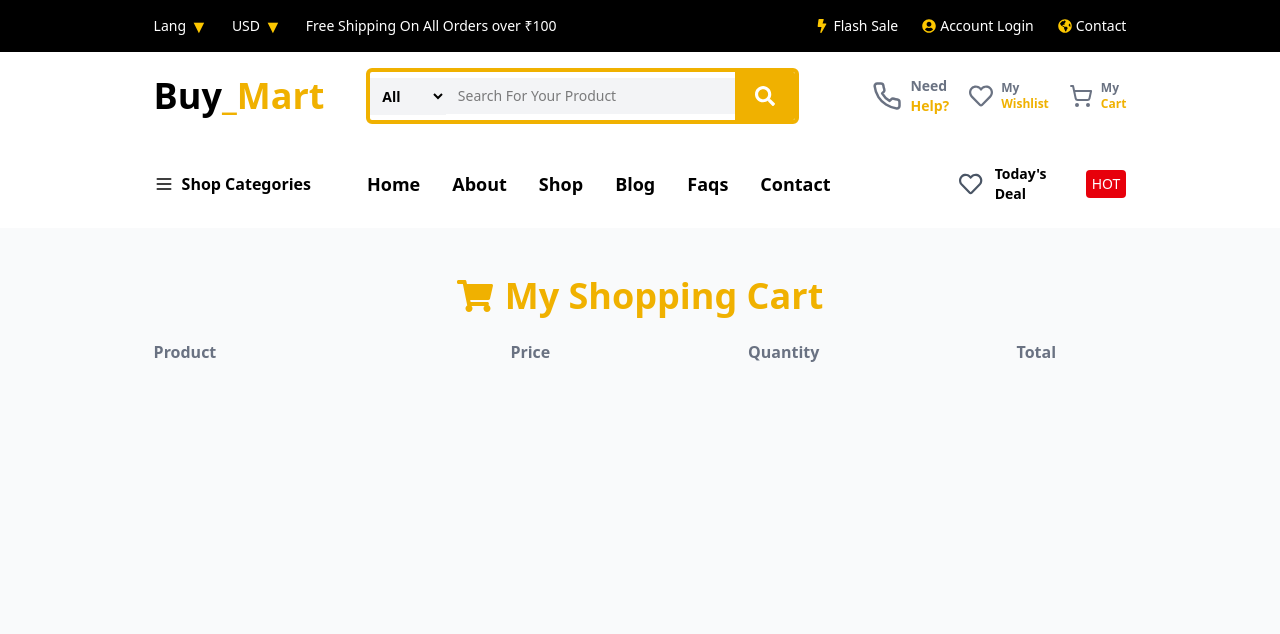
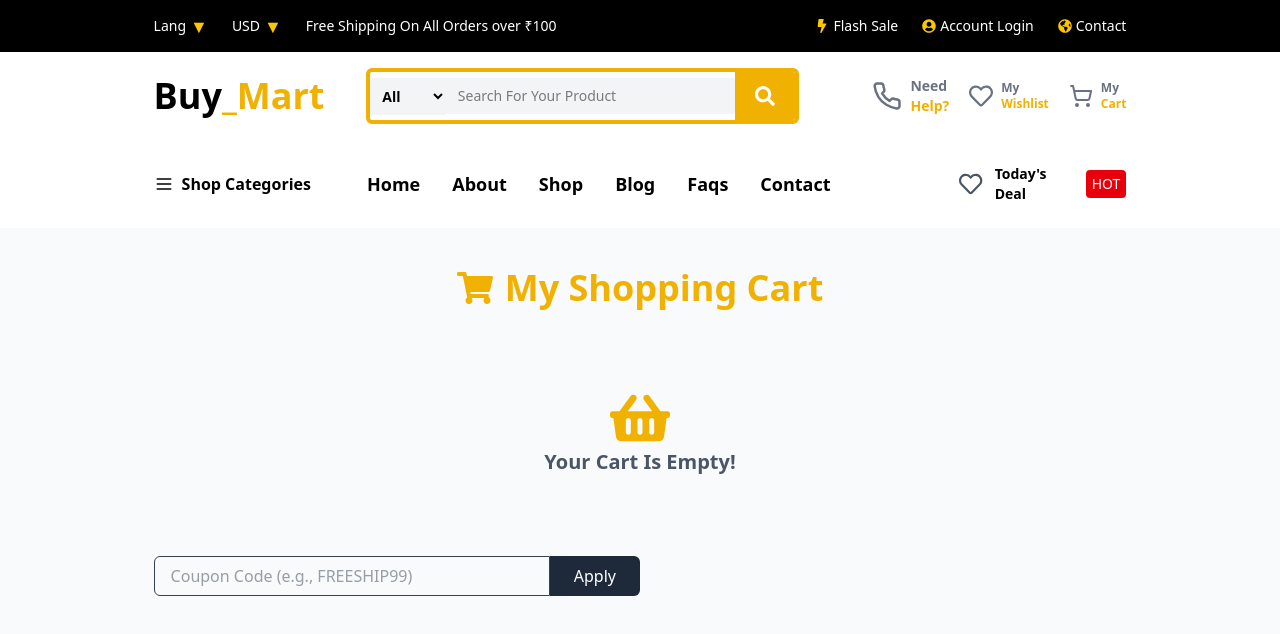
Before and after one commit to NiharikaNeha/Buy_Mart, a React (Vite) app: page /cart in a window 1280 px wide. Shown: the top 634 px of the page. Built offline with nearby package versions, Linux system fonts and the light colour scheme.

Commit message:
Coupon Created

```diff
--- a/src/components/Pages/Cart.jsx
+++ b/src/components/Pages/Cart.jsx
@@ -1,9 +1,9 @@
-import React, { useEffect } from "react";
-import { useState } from "react";
-import toast from "react-hot-toast";
-import { FaShoppingCart } from "react-icons/fa";
+import React, { useEffect, useState } from "react";
+import { toast, ToastContainer } from "react-toastify";
+import { FaShoppingBasket, FaShoppingCart } from "react-icons/fa";
 import { MdOutlineRemoveCircle } from "react-icons/md";
 import { useNavigate } from "react-router-dom";
+import "react-toastify/dist/ReactToastify.css";
 
 const Cart = () => {
   const [cart, setCart] = useState([]);
@@ -14,7 +14,9 @@ const Cart = () => {
     const storedCart = JSON.parse(localStorage.getItem("cartItems")) || [];
     const fixedCart = storedCart.map((item) => ({
       ...item,
-      Price: parseFloat(item.Price),
+      Price: parseFloat(
+        String(item.Price || item.price || "0").replace(/[^\d.-]/g, "")
+      ),
       quantity: item.quantity || 1,
     }));
     setCart(fixedCart);
@@ -31,6 +33,7 @@ const Cart = () => {
     setCart(updatedCart);
     localStorage.setItem("cartItems", JSON.stringify(updatedCart));
   };
+
   const removeFromCart = (id) => {
     const confirmRemove = window.confirm(
       "Do You Want To Remove This Item From Cart?"
@@ -42,9 +45,10 @@ const Cart = () => {
     localStorage.setItem("cartItems", JSON.stringify(updatedCart));
     toast.success("Item Removed From Cart");
   };
+
   const handleApplyCoupon = () => {
     const code = couponCode.trim().toLowerCase();
-    if (code === "freeship10") {
+    if (code === "freeship99") {
       setDiscount(10);
       toast.success("10% Discount Applied");
     } else {
@@ -52,6 +56,7 @@ const Cart = () => {
       toast.error("Invalid Coupon Code");
     }
   };
+
   const subtotal = cart.reduce(
     (acc, item) => acc + item.Price * item.quantity,
     0
@@ -59,19 +64,33 @@ const Cart = () => {
   const shipping = cart.length ? 300 : 0;
   const discountAmount = (subtotal * discount) / 100;
   const total = subtotal - discountAmount + shipping;
+
   const navigate = useNavigate();
   const handlePlaceOrder = () => {
     navigate("/checkout");
   };
+
   return (
-    <>
-      <div className="px-4 sm:px-8 lg:px-[12%] py-12 bg-gray-50 text-gray-800 min-h-screen">
-        <h1 className="flex items-center justify-center gap-3  text-2xl sm-text-3xl md:text-4xl font-bold text-center mb-12 text-yellow-500 font-bricolage">
+    <div className="px-4 sm:px-6 lg:px-[12%] py-10 bg-gray-50 text-gray-800 min-h-screen">
+      <h1 className="flex items-center justify-center gap-3 text-2xl sm:text-3xl md:text-4xl font-bold text-center mb-10 text-yellow-500 font-bricolage">
         <FaShoppingCart />
         My Shopping Cart
       </h1>
-        {/* Desktop View */}
-        <div className="mb:block overflow-x-auto">
+
+      <ToastContainer position="top-right" autoClose={1500} />
+
+      {/* Empty Cart View */}
+      {cart.length === 0 ? (
+        <div className="flex flex-col items-center justify-center py-20 text-gray-600">
+          <FaShoppingBasket className="text-6xl text-yellow-500 mb-4" />
+          <p className="text-lg sm:text-xl font-semibold text-center">
+            Your Cart Is Empty!
+          </p>
+        </div>
+      ) : (
+        <>
+          {/* Desktop Table View */}
+          <div className="hidden md:block overflow-x-auto">
             <table className="w-full text-left border-separate border-spacing-y-6">
               <thead>
                 <tr className="text-md text-gray-500 border-b border-gray-200">
@@ -83,34 +102,136 @@ const Cart = () => {
                 </tr>
               </thead>
               <tbody>
-              {cart.map(item => (
-                <tr key={item.Id} className="bg-white border rounded-xl shadow-sm">
+                {cart.map((item) => (
+                  <tr
+                    key={item.Id}
+                    className="bg-white border rounded-xl shadow-sm"
+                  >
                     <td className="text-center">
-                    <button onClick={() => removeFromCart(item.Id)} className="text-xl text-gray-400 hover:text-red-500">
-                       <MdOutlineRemoveCircle className="text-xl sm:text-2xl" />
+                      <button
+                        onClick={() => removeFromCart(item.Id)}
+                        className="text-xl text-gray-400 hover:text-red-500"
+                      >
+                        <MdOutlineRemoveCircle className="text-2xl" />
                       </button>
                     </td>
+
                     <td className="flex items-center gap-4 py-4 px-2">
                       <img
                         src={item.ProductsImage}
                         alt={item.Name}
-                      className="w-20 h-20 sm:w-24 sm:h-24 object-contain border p-1 sm:p-2 rounded-lg"
+                        className="w-20 h-20 object-contain border p-2 rounded-lg"
                       />
                       <div>
-                      <h3 className=" text-md font-semibold text-gray-700">
+                        <h3 className="text-md font-semibold text-gray-700">
                           {item.Name}
                         </h3>
                         <p className="text-sm text-gray-700">{item.Category}</p>
                       </div>
                     </td>
-                  <td className="text-center text-gray-800 font-medium">{item.Price.toFixed(2)}</td>
+                    <td className="text-center text-gray-800 font-medium">
+                      ₹{item.Price.toFixed(2)}
+                    </td>
+                    <td className="text-center">
+                      <div className="inline-flex items-center border rounded overflow-hidden">
+                        <button
+                          onClick={() => updateQuantity(item.Id, -1)}
+                          className="px-3 py-1 hover:bg-gray-200"
+                        >
+                          -
+                        </button>
+                        <span className="px-4 font-medium">
+                          {item.quantity}
+                        </span>
+                        <button
+                          onClick={() => updateQuantity(item.Id, 1)}
+                          className="px-3 py-1 hover:bg-gray-200"
+                        >
+                          +
+                        </button>
+                      </div>
+                    </td>
+                    <td className="text-center font-semibold text-gray-800">
+                      ₹{(item.Price * item.quantity).toFixed(2)}
+                    </td>
                   </tr>
                 ))}
               </tbody>
             </table>
           </div>
+
+          {/* Mobile Card View */}
+          <div className="md:hidden flex flex-col gap-6">
+            {cart.map((item) => (
+              <div
+                key={item.Id}
+                className="bg-white rounded-xl shadow p-4 flex flex-col gap-4"
+              >
+                <div className="flex justify-between items-center">
+                  <img
+                    src={item.ProductsImage}
+                    alt={item.Name}
+                    className="w-24 h-24 object-contain border p-2 rounded-lg"
+                  />
+                  <button
+                    onClick={() => removeFromCart(item.Id)}
+                    className="text-xl text-gray-400 hover:text-red-500"
+                  >
+                    <MdOutlineRemoveCircle />
+                  </button>
+                </div>
+                <div>
+                  <h3 className="font-semibold text-gray-700">{item.Name}</h3>
+                  <p className="text-sm text-gray-500">{item.Category}</p>
+                </div>
+                <div className="flex justify-between items-center">
+                  <span className="text-gray-800 font-medium">
+                    ₹{item.Price.toFixed(2)}
+                  </span>
+                  <div className="flex items-center border rounded">
+                    <button
+                      onClick={() => updateQuantity(item.Id, -1)}
+                      className="px-2 py-1 hover:bg-gray-200"
+                    >
+                      -
+                    </button>
+                    <span className="px-3">{item.quantity}</span>
+                    <button
+                      onClick={() => updateQuantity(item.Id, 1)}
+                      className="px-2 py-1 hover:bg-gray-200"
+                    >
+                      +
+                    </button>
+                  </div>
+                </div>
+                <div className="text-right font-semibold text-gray-700">
+                  Total: ₹{(item.Price * item.quantity).toFixed(2)}
+                </div>
+              </div>
+            ))}
           </div>
         </>
+      )}
+
+      {/* Coupon Section */}
+      <div className="mt-12 flex flex-col md:flex-row justify-between items-center gap-4">
+        <div className="w-full md:w-1/2 flex">
+          <input
+            type="text"
+            placeholder="Coupon Code (e.g., FREESHIP99)"
+            value={couponCode}
+            onChange={(e) => setCouponCode(e.target.value)}
+            className="border px-4 w-full rounded-l-md outline-none text-gray-700"
+          />
+          <button
+            onClick={handleApplyCoupon}
+            className="bg-gray-800 text-white px-6 py-2 rounded-r-md hover:bg-red-500 transition"
+          >
+            Apply
+          </button>
+        </div>
+      </div>
+    </div>
   );
 };
 
```
Lines whose indentation alone changed are shown as unchanged.
